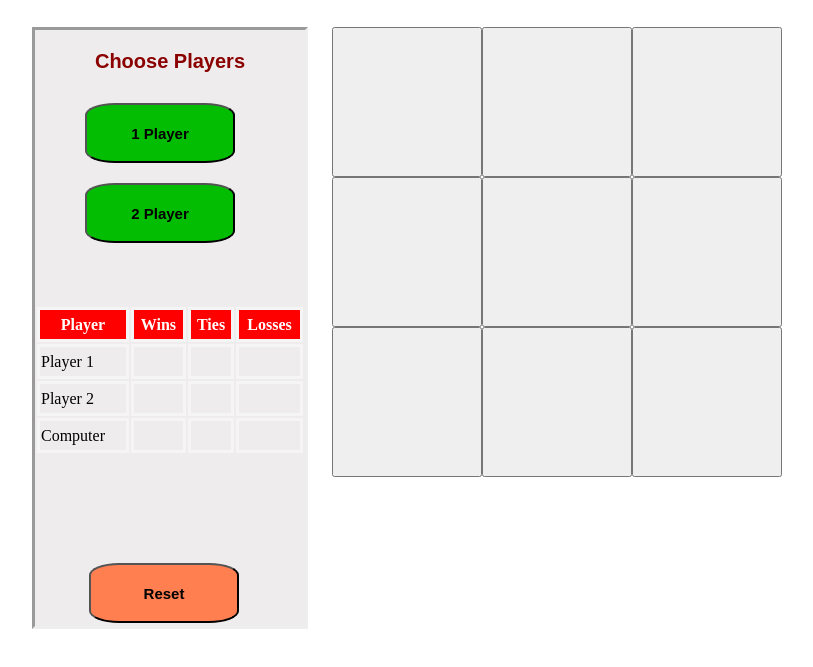
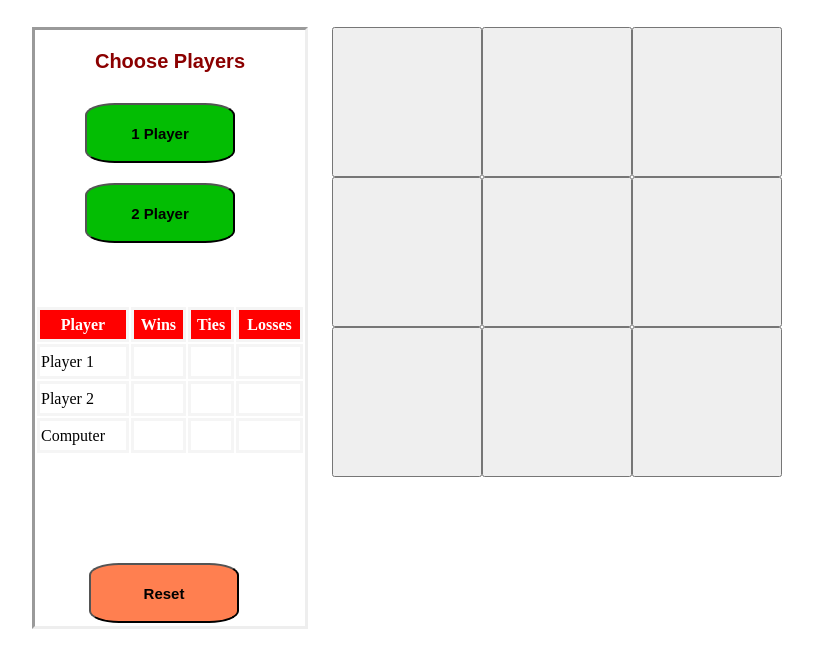
Before and after one commit to hugohp19/tictactoe, a plain HTML site: page home.html in a window 1280 px wide. Shown: the part 133-800 px from the top of the page, without its empty margins (208-1021 px from the left). Drawn offline with Linux system fonts and the light colour scheme.

Commit message:
Second Commit

```diff
--- a/style.css
+++ b/style.css
@@ -30,7 +30,6 @@ body{
     width: 270px;
     grid-column:270px;
     border-style: inset;
-    background-color: rgb(238, 236, 236);
 }
 
 .right_column{
@@ -136,7 +135,6 @@ th {
     text-align: center;
     background-color: red;
     color: white;
-
 }
 
 td {
```
